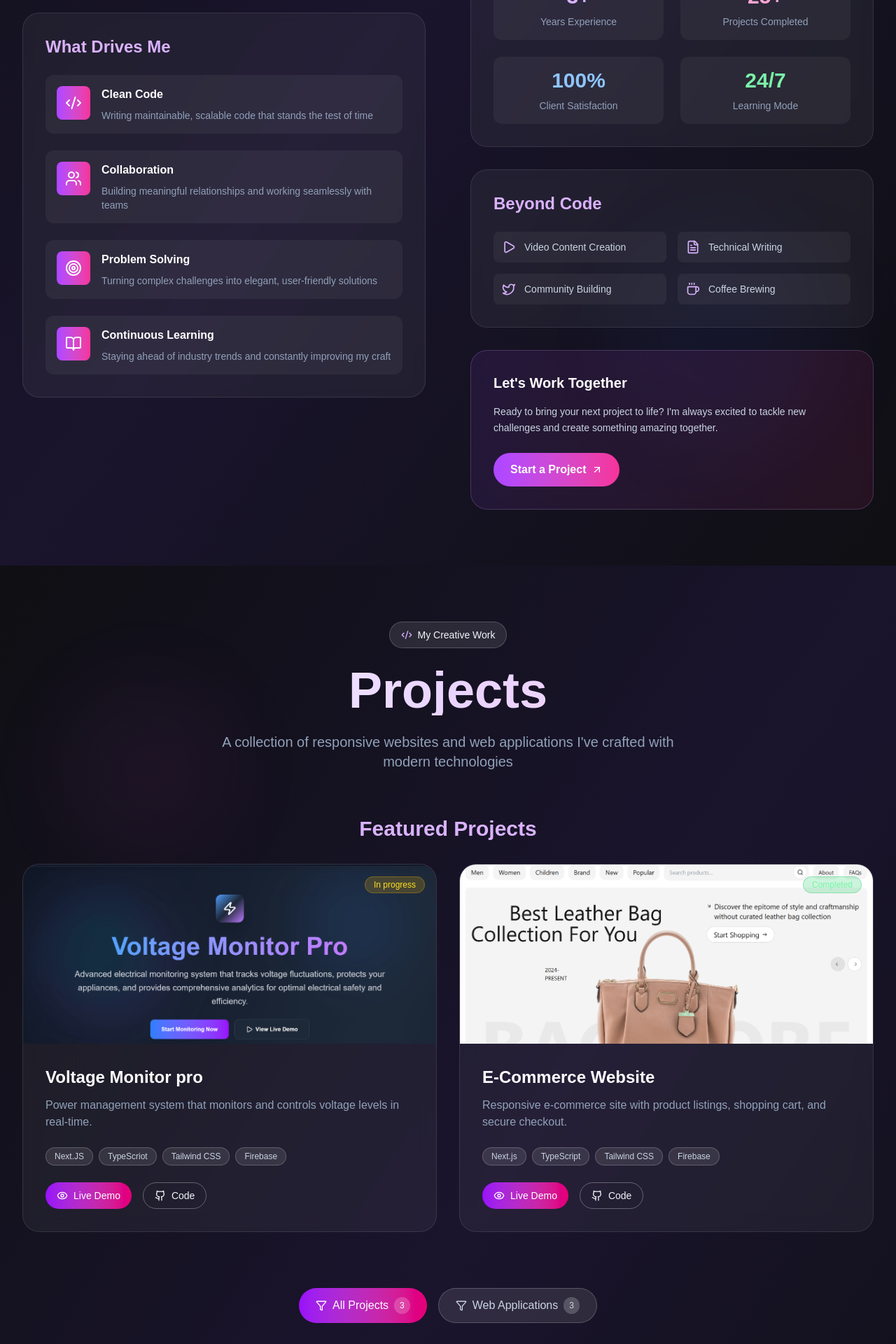
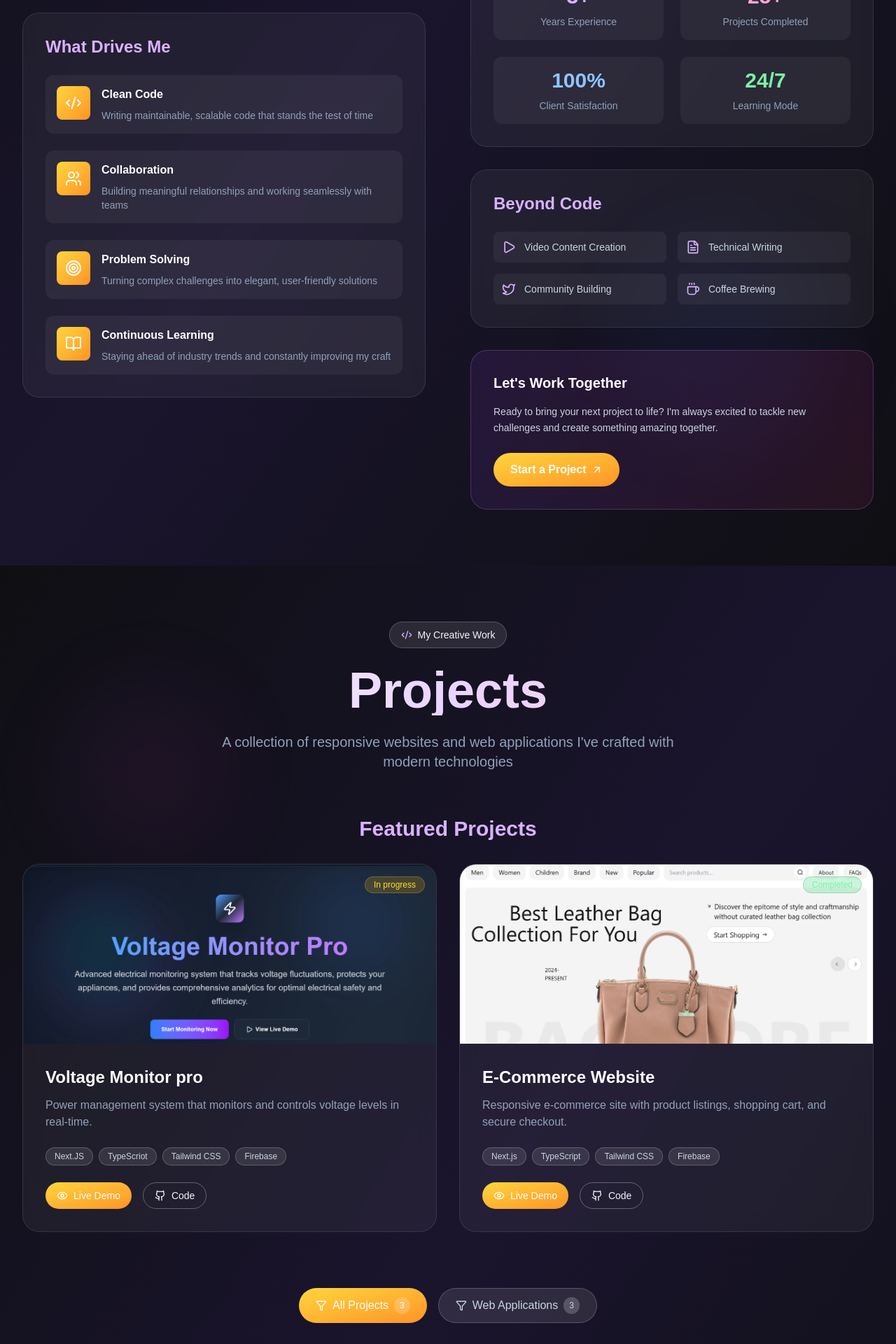
Before and after one commit to HELEN-DEE/portfolio, a Next.js app: page / in a window 1280 px wide. Shown: the part 1780-3700 px from the top of the page at 70% size. Built offline with nearby package versions, Linux system fonts and the light colour scheme.

Commit message:
Modify: Colour change

```diff
--- a/src/components/About.tsx
+++ b/src/components/About.tsx
@@ -91,7 +91,7 @@ const About = () => {
               <div className="grid gap-6">
                 {values.map((value, index) => (
                   <div key={index} className="flex items-start space-x-4 p-4 rounded-xl bg-white/5 hover:bg-white/10 transition-all duration-300">
-                    <div className="flex-shrink-0 w-12 h-12 bg-gradient-to-r from-purple-500 to-pink-500 rounded-lg flex items-center justify-center text-white">
+                    <div className="flex-shrink-0 w-12 h-12 bg-gradient-to-br from-[#ffd53d] to-[#ff9327] rounded-lg flex items-center justify-center text-white">
                       {value.icon}
                     </div>
                     <div>
@@ -171,7 +171,7 @@ const About = () => {
               <p className="text-slate-300 mb-6 text-sm leading-relaxed">
                 Ready to bring your next project to life? I&apos;m always excited to tackle new challenges and create something amazing together.
               </p>
-              <button className="group bg-gradient-to-r from-purple-500 to-pink-500 hover:from-purple-600 hover:to-pink-600 text-white px-6 py-3 rounded-full font-semibold transition-all duration-300 transform hover:scale-105 flex items-center space-x-2">
+              <button className="group bg-gradient-to-br from-[#ffd53d] to-[#ff9327] hover:from-purple-600 hover:to-pink-600 text-white px-6 py-3 rounded-full font-semibold transition-all duration-300 transform hover:scale-105 flex items-center space-x-2">
                 <span>Start a Project</span>
                 <ArrowUpRight className="w-4 h-4 group-hover:translate-x-1 group-hover:-translate-y-1 transition-transform duration-200" />
               </button>
--- a/src/components/Contact.tsx
+++ b/src/components/Contact.tsx
@@ -177,7 +177,7 @@ const ContactForm = () => {
                 className={`group relative w-full ${
                   isSubmitted
                     ? 'bg-gradient-to-r from-green-600 to-emerald-600'
-                    : 'bg-gradient-to-r from-[#7D2A9B] to-[#C2185B] hover:from-[#6A1B9A] hover:to-[#AD1457]'
+                    : 'bg-gradient-to-br from-[#ffd53d] to-[#ff9327] hover:from-[#6A1B9A] hover:to-[#AD1457]'
                 } text-white px-8 py-5 rounded-xl font-semibold transition-all duration-300 transform hover:scale-[1.02] hover:shadow-2xl flex items-center justify-center space-x-3 overflow-hidden disabled:cursor-not-allowed`}
               >
                 {/* Animated background gradient on hover */}
--- a/src/components/Projects.tsx
+++ b/src/components/Projects.tsx
@@ -213,7 +213,7 @@ const Projects = () => {
                         href={project.liveUrl}
                         target="_blank"
                         rel="noopener noreferrer"
-                        className="flex items-center space-x-2 bg-gradient-to-r from-purple-600 to-pink-600 hover:from-purple-700 hover:to-pink-700 text-white px-4 py-2 rounded-full text-sm font-medium transition-all duration-300 transform hover:scale-105"
+                        className="flex items-center space-x-2 bg-gradient-to-br from-[#ffd53d] to-[#ff9327] hover:from-purple-700 hover:to-pink-700 text-white px-4 py-2 rounded-full text-sm font-medium transition-all duration-300 transform hover:scale-105"
                         >
                         <Eye className="w-4 h-4" />
                         <span>Live Demo</span>
@@ -242,7 +242,7 @@ const Projects = () => {
                 onClick={() => setActiveFilter(category.id)}
                 className={`flex items-center space-x-2 px-6 py-3 rounded-full font-medium transition-all duration-300 ${
                     activeFilter === category.id
-                    ? "bg-gradient-to-r from-purple-600 to-pink-600 text-white"
+                    ? "bg-gradient-to-br from-[#ffd53d] to-[#ff9327] text-white"
                     : "bg-white/10 text-slate-300 hover:bg-white/20 border border-white/20"
                 }`}
                 >
@@ -328,7 +328,7 @@ const Projects = () => {
                 Let&apos;s collaborate and bring your ideas to life with clean
                 code and beautiful design.
                 </p>
-                <button className="group bg-gradient-to-r from-purple-600 to-pink-600 hover:from-purple-700 hover:to-pink-700 text-white px-8 py-4 rounded-full font-semibold transition-all duration-300 transform hover:scale-105 flex items-center space-x-2 mx-auto">
+                <button className="group bg-gradient-to-br from-[#ffd53d] to-[#ff9327] hover:from-purple-700 hover:to-pink-700 text-white px-8 py-4 rounded-full font-semibold transition-all duration-300 transform hover:scale-105 flex items-center space-x-2 mx-auto">
                 <span>Start a Project</span>
                 <ArrowUpRight className="w-5 h-5 group-hover:translate-x-1 group-hover:-translate-y-1 transition-transform duration-200" />
                 </button>
```
